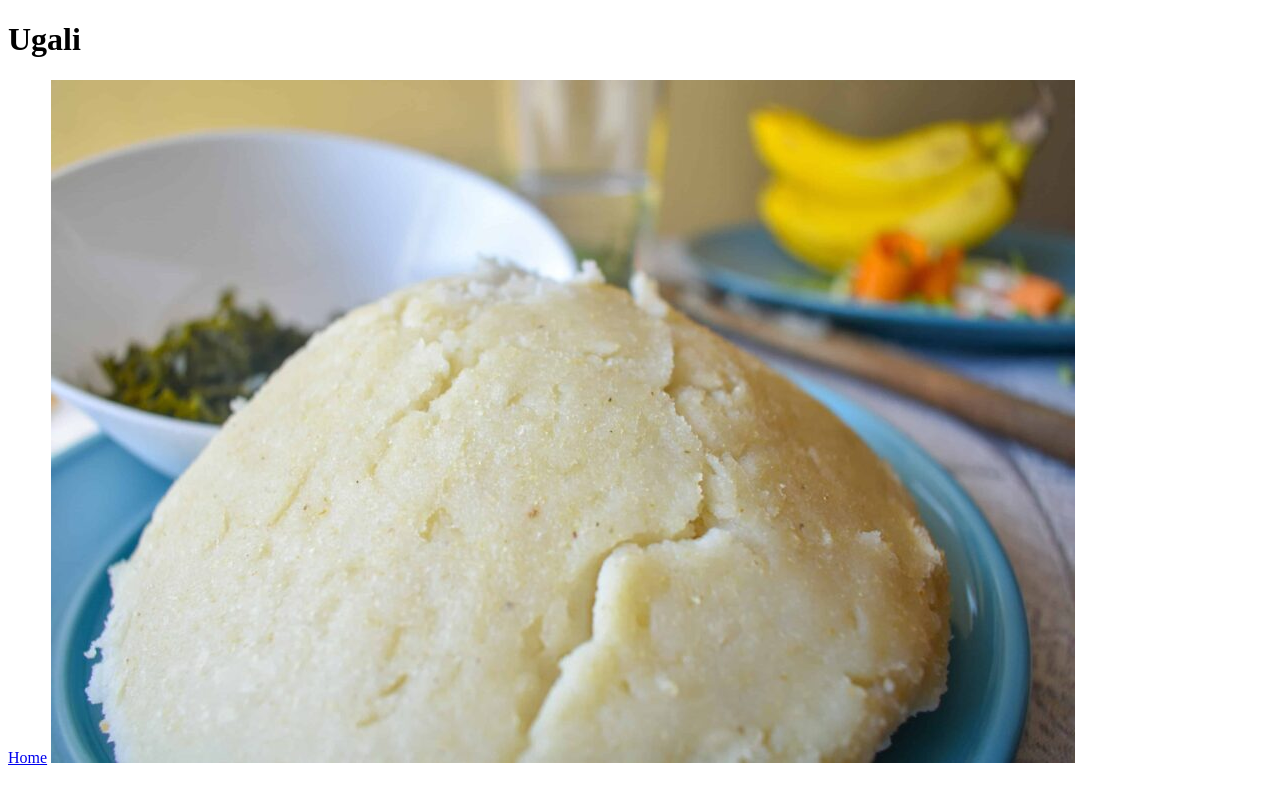
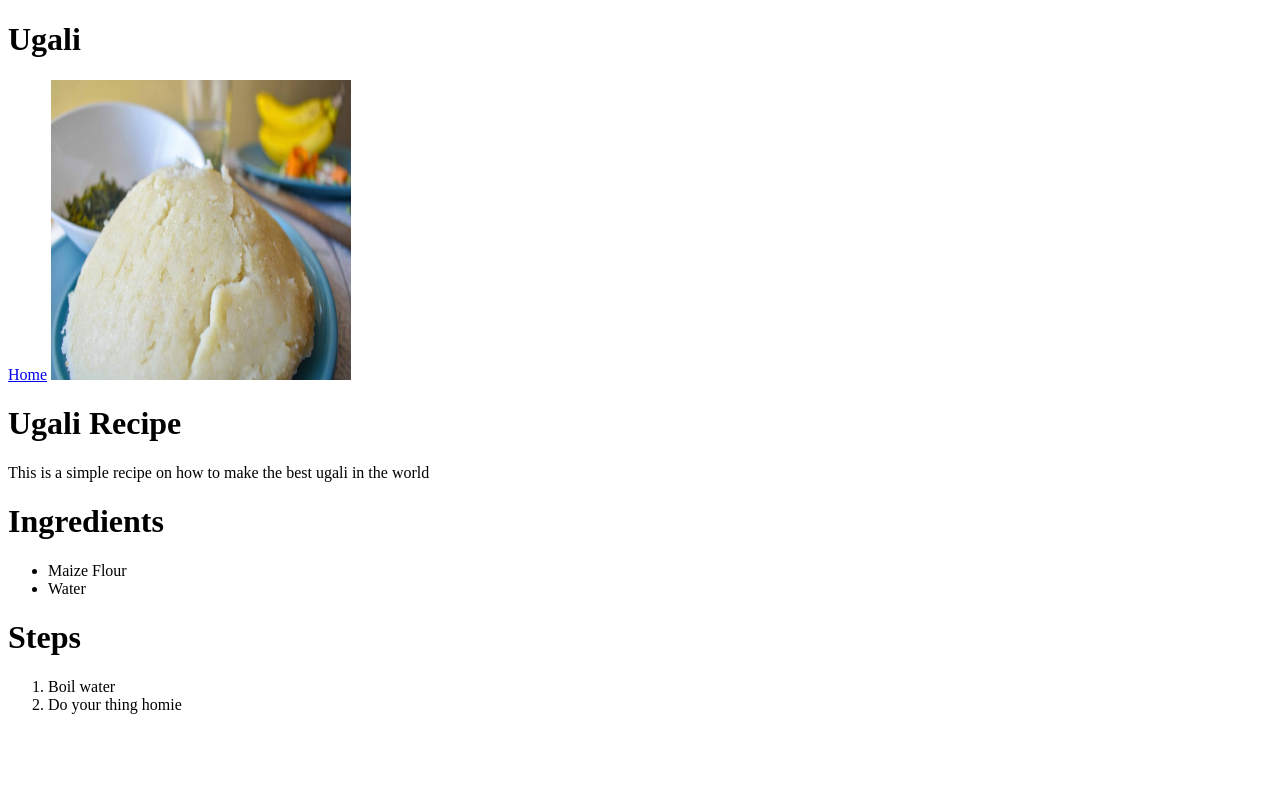
Before and after one commit to Thomsen-Codes/odin-recipes, a plain HTML site: page recipes/ugali.html in a window 1280 px wide. Drawn offline with Linux system fonts and the light colour scheme.

Commit message:
Add rice, sukuma, and ugali HTML files
Created rice.html and sukuma.html from scratch and modified ugali.html, all using the terminal.

```diff
--- a/recipes/ugali.html
+++ b/recipes/ugali.html
@@ -3,11 +3,28 @@
   <head>
     <meta charset="UTF-8" />
     <meta name="viewport" content="width=device-width, initial-scale=1.0" />
-    <title>Document</title>
+    <title>Ugali</title>
   </head>
   <body>
     <h1>Ugali</h1>
     <a href="../index.html">Home</a>
-    <img src="../images/ugali.jpg" alt="" />
+    <img
+      src="../images/ugali.jpg"
+      alt="Image of ugali"
+      width="300"
+      height="300"
+    />
+    <h1>Ugali Recipe</h1>
+    <p>This is a simple recipe on how to make the best ugali in the world</p>
+    <h1>Ingredients</h1>
+    <ul>
+      <li>Maize Flour</li>
+      <li>Water</li>
+    </ul>
+    <h1>Steps</h1>
+    <ol>
+      <li>Boil water</li>
+      <li>Do your thing homie</li>
+    </ol>
   </body>
 </html>
```
Also changed, not shown: index.html (+6 -1 lines), recipes/rice.html (added, +24 -0 lines), recipes/sukuma.html (added).
